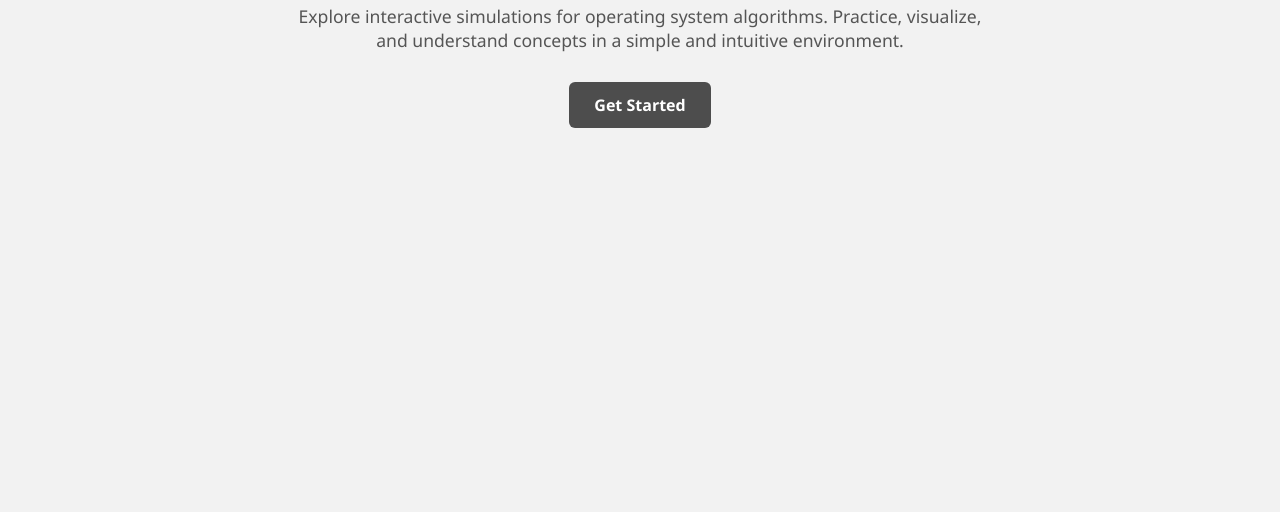
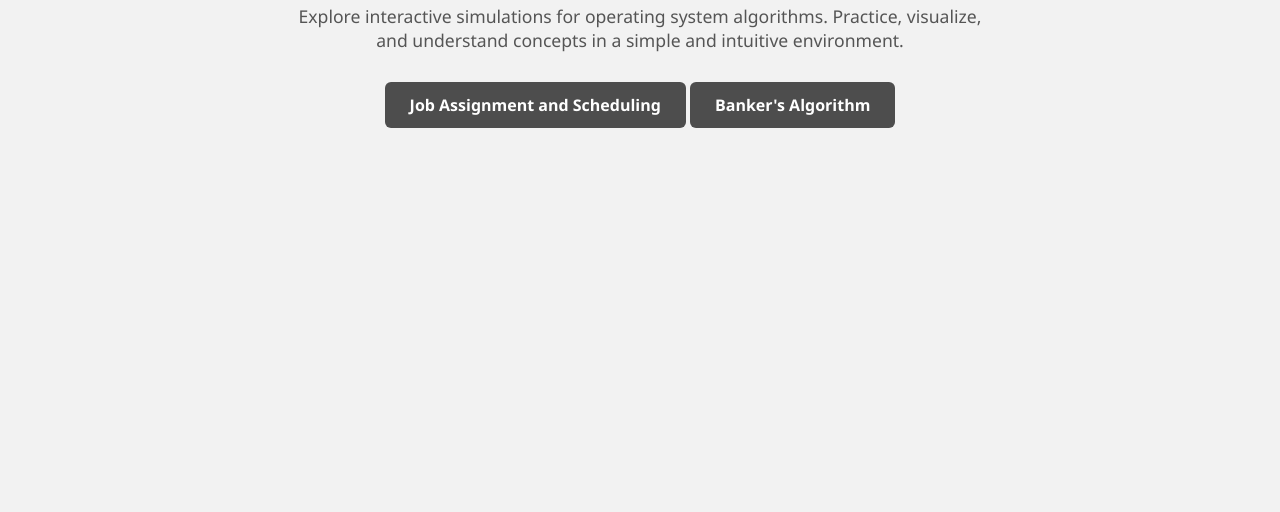
Before and after one commit to Harish040805/osalgorithmsimulator, a plain HTML site: page index.html in a window 1280 px wide. Shown: the part 288-800 px from the top of the page. Drawn offline with Linux system fonts and the light colour scheme.

Commit message:
Update index.html

```diff
--- a/index.html
+++ b/index.html
@@ -123,7 +123,8 @@
         <p>
             Explore interactive simulations for operating system algorithms. Practice, visualize, and understand concepts in a simple and intuitive environment.
         </p>
-        <a class="btn" href="#simulations">Get Started</a>
+        <a class="btn" href=" https://harish040805.github.io/jobassignmentandscheduling/">Job Assignment and Scheduling</a>
+        <a class="btn" href=" https://harish040805.github.io/bankersalgorithm/">Banker's Algorithm</a>
     </main>
 
 </body>
```
